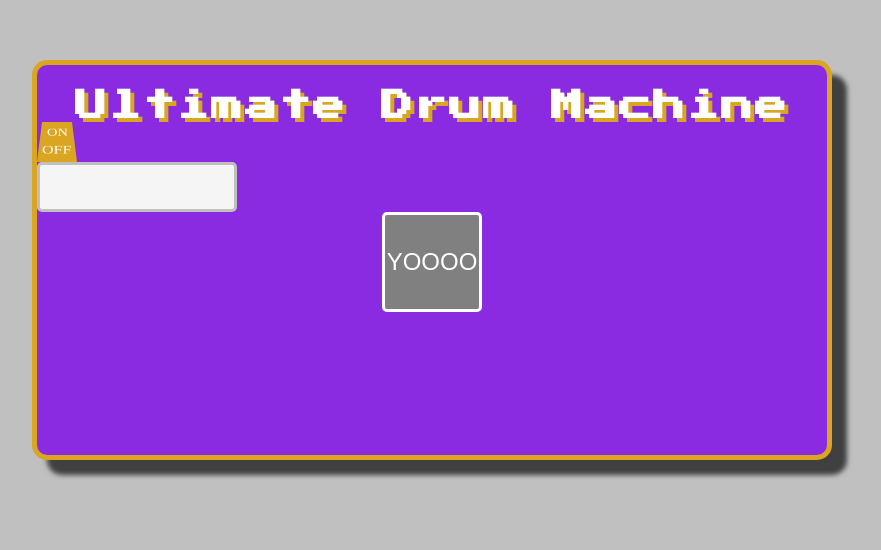
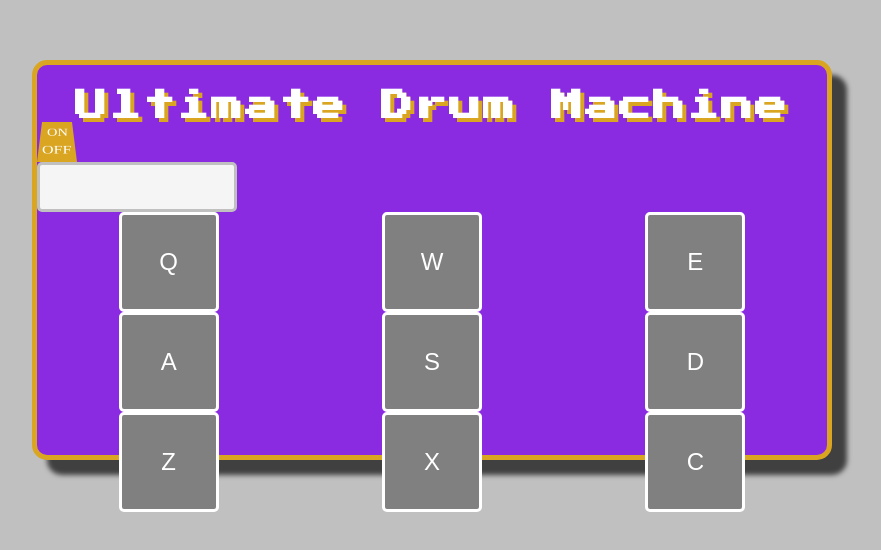
Before and after one commit to dnlk86/drum-machine, a React (Create React App) app: page / in a window 1280 px wide. Shown: the part 140-690 px from the top of the page, without its empty margins (208-1089 px from the left). Built offline with nearby package versions, Linux system fonts and the light colour scheme.

Commit message:
added the 9 drum pad buttons

```diff
--- a/src/App.css
+++ b/src/App.css
@@ -1,3 +1,14 @@
 .App {
     text-align: center;
 }
+
+.drum-pad {
+    width: 100px;
+    height: 100px;
+    background-color: grey;
+    border: 3px solid #fff;
+    border-radius: 5px;
+    font-size: 1.5rem;
+    color: #fff;
+    cursor: pointer;
+}
--- a/src/features/drum-machine/Button.js
+++ b/src/features/drum-machine/Button.js
@@ -1,5 +1,5 @@
 import React from "react";
-import styles from "./Button.module.css";
+// import styles from "./Button.module.css";
 import { useDispatch } from "react-redux";
 import { select } from "./drumMachineSlice";
 
@@ -7,6 +7,7 @@ export default function Button(props) {
     const dispatch = useDispatch();
 
     const handleClick = (e) => {
+        document.getElementById(e.target.text).play();
         let btn = document.getElementById(e.target.id);
         dispatch(select(e.target.value));
         btn.style.border = props.btn.c_border;
@@ -22,9 +23,15 @@ export default function Button(props) {
 
     return (
         <div>
+            <audio
+                id={props.btn.text}
+                className="clip"
+                src={props.btn.clip}
+                preload="auto"
+            ></audio>
             <button
                 id={props.btn.id}
-                className={styles.myButton}
+                className="drum-pad"
                 value={props.btn.value}
                 onClick={handleClick}
             >
--- a/src/features/drum-machine/Button.module.css
+++ b/src/features/drum-machine/Button.module.css
@@ -1,4 +1,4 @@
-.myButton {
+/* .drum-pad {
     width: 100px;
     height: 100px;
     background-color: grey;
@@ -7,4 +7,4 @@
     font-size: 1.5rem;
     color: #fff;
     cursor: pointer;
-}
+} */
--- a/src/features/drum-machine/DrumMachine.js
+++ b/src/features/drum-machine/DrumMachine.js
@@ -11,9 +11,106 @@ export function DrumMachine() {
 
     const drumPadButtons = [
         {
-            id: "button1",
-            value: "#1 YOOOO!!!",
-            text: "YOOOO",
+            id: "btnQ",
+            value: "Q",
+            text: "Q",
+            clip: "https://s3.amazonaws.com/freecodecamp/drums/Heater-1.mp3",
+            border: "3px solid #FFF",
+            bgColor: "grey",
+            color: "#FFF",
+            c_border: "3px solid #FF0000",
+            c_bgColor: "#FF8080",
+            c_color: "#FF0000",
+        },
+        {
+            id: "btnW",
+            value: "W",
+            text: "W",
+            clip: "https://s3.amazonaws.com/freecodecamp/drums/Heater-2.mp3",
+            border: "3px solid #FFF",
+            bgColor: "grey",
+            color: "#FFF",
+            c_border: "3px solid #FF0000",
+            c_bgColor: "#FF8080",
+            c_color: "#FF0000",
+        },
+        {
+            id: "btnE",
+            value: "E",
+            text: "E",
+            clip: "https://s3.amazonaws.com/freecodecamp/drums/Heater-3.mp3",
+            border: "3px solid #FFF",
+            bgColor: "grey",
+            color: "#FFF",
+            c_border: "3px solid #FF0000",
+            c_bgColor: "#FF8080",
+            c_color: "#FF0000",
+        },
+        {
+            id: "btnA",
+            value: "A",
+            text: "A",
+            clip: "https://s3.amazonaws.com/freecodecamp/drums/Heater-4_1.mp3",
+            border: "3px solid #FFF",
+            bgColor: "grey",
+            color: "#FFF",
+            c_border: "3px solid #FF0000",
+            c_bgColor: "#FF8080",
+            c_color: "#FF0000",
+        },
+        {
+            id: "btnS",
+            value: "S",
+            text: "S",
+            clip: "https://s3.amazonaws.com/freecodecamp/drums/Heater-6.mp3",
+            border: "3px solid #FFF",
+            bgColor: "grey",
+            color: "#FFF",
+            c_border: "3px solid #FF0000",
+            c_bgColor: "#FF8080",
+            c_color: "#FF0000",
+        },
+        {
+            id: "btnD",
+            value: "D",
+            text: "D",
+            clip: "https://s3.amazonaws.com/freecodecamp/drums/Dsc_Oh.mp3",
+            border: "3px solid #FFF",
+            bgColor: "grey",
+            color: "#FFF",
+            c_border: "3px solid #FF0000",
+            c_bgColor: "#FF8080",
+            c_color: "#FF0000",
+        },
+        {
+            id: "btnZ",
+            value: "Z",
+            text: "Z",
+            clip: "https://s3.amazonaws.com/freecodecamp/drums/Kick_n_Hat.mp3",
+            border: "3px solid #FFF",
+            bgColor: "grey",
+            color: "#FFF",
+            c_border: "3px solid #FF0000",
+            c_bgColor: "#FF8080",
+            c_color: "#FF0000",
+        },
+        {
+            id: "btnX",
+            value: "X",
+            text: "X",
+            clip: "https://s3.amazonaws.com/freecodecamp/drums/RP4_KICK_1.mp3",
+            border: "3px solid #FFF",
+            bgColor: "grey",
+            color: "#FFF",
+            c_border: "3px solid #FF0000",
+            c_bgColor: "#FF8080",
+            c_color: "#FF0000",
+        },
+        {
+            id: "btnC",
+            value: "C",
+            text: "C",
+            clip: "https://s3.amazonaws.com/freecodecamp/drums/Cev_H2.mp3",
             border: "3px solid #FFF",
             bgColor: "grey",
             color: "#FFF",
@@ -28,9 +125,11 @@ export function DrumMachine() {
             <h1>Ultimate Drum Machine</h1>
             <div className={styles.switch}></div>
             <Display selected={selected} />
-            {drumPadButtons.map((v) => (
-                <Button btn={v} />
-            ))}
+            <div className={styles.padsGrid}>
+                {drumPadButtons.map((v) => (
+                    <Button btn={v} />
+                ))}
+            </div>
         </div>
     );
 }
--- a/src/features/drum-machine/DrumMachine.module.css
+++ b/src/features/drum-machine/DrumMachine.module.css
@@ -47,3 +47,9 @@ h1 {
     transform: rotateX(45deg);
     font-size: 1rem;
 }
+
+.padsGrid {
+    display: grid;
+    grid-template-columns: 1fr 1fr 1fr;
+    grid-template-rows: 1fr 1fr 1fr;
+}
```
